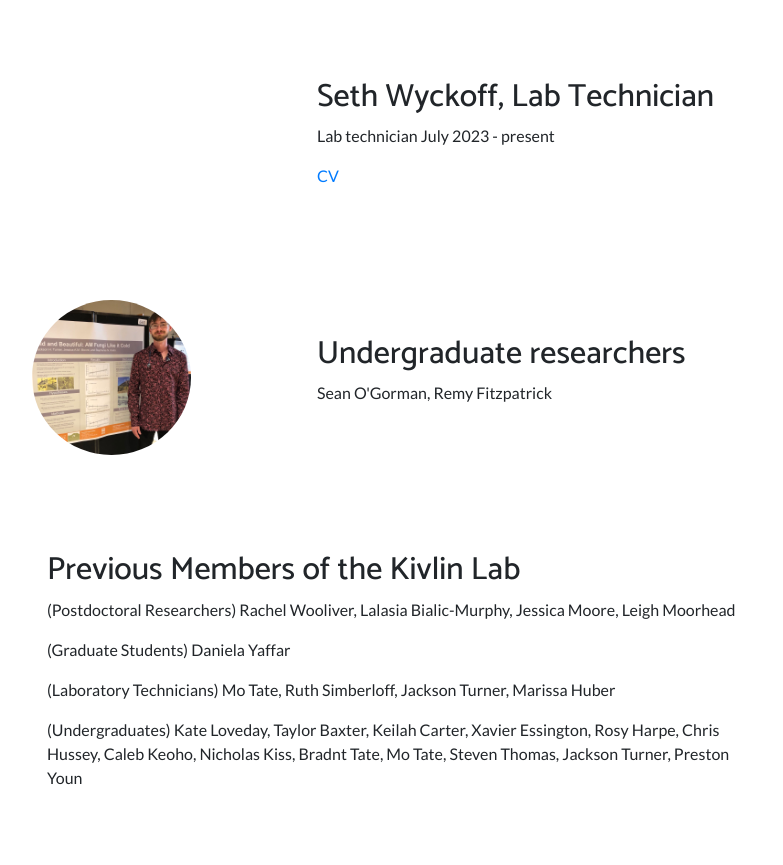
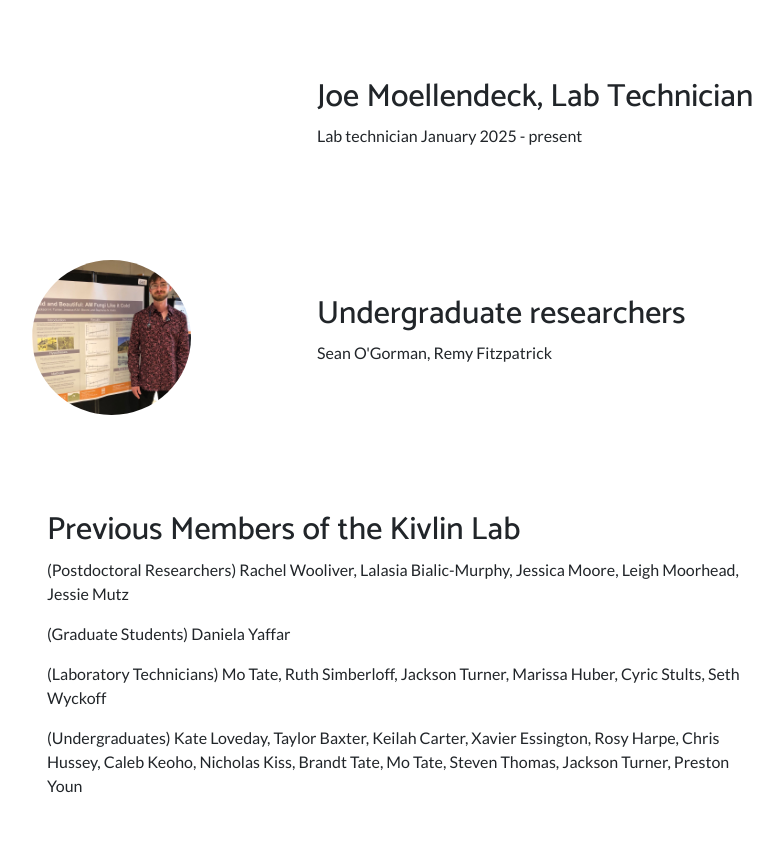
Before and after one commit to KivlinLab/KivlinLab.github.io, a website: page index.html in a window 1280 px wide. Shown: the part 4460-5325 px from the top of the page, without its empty margins (101-884 px from the left). Drawn offline with Linux system fonts and the light colour scheme; files whose address does not match are found by name.

Commit message:
Update index.html

```diff
--- a/index.html
+++ b/index.html
@@ -271,15 +271,15 @@
       <div class="row align-items-center">
         <div class="col-lg-3">
           <div class="p-5">
-           <img class="img-fluid rounded-circle" src="img/" alt="">
+
           </div>
         </div>
         <div class="col-lg-9">
           <div class="p-5">
-            <h5 class="display-5">Seth Wyckoff, Lab Technician </h5>
-            <p> Lab technician July 2023 - present
+            <h5 class="display-5">Joe Moellendeck, Lab Technician </h5>
+            <p> Lab technician January 2025 - present
             <body>
-    <p> <a href="img/">CV</a></p>
+
   </body>
 </html>
           </div>
@@ -301,10 +301,10 @@
 	    <div class="col-lg-9">
           <div class="p-5">
             <h5 class="display-5">Previous Members of the Kivlin Lab</h5>
-	    <p>(Postdoctoral Researchers) Rachel Wooliver, Lalasia Bialic-Murphy, Jessica Moore, Leigh Moorhead</p>
+	    <p>(Postdoctoral Researchers) Rachel Wooliver, Lalasia Bialic-Murphy, Jessica Moore, Leigh Moorhead, Jessie Mutz</p>
 	    <p>(Graduate Students) Daniela Yaffar</p>
-	    <p>(Laboratory Technicians) Mo Tate, Ruth Simberloff, Jackson Turner, Marissa Huber</p>
-            <p>(Undergraduates) Kate Loveday, Taylor Baxter, Keilah Carter, Xavier Essington, Rosy Harpe, Chris Hussey, Caleb Keoho, Nicholas Kiss, Bradnt Tate, Mo Tate, Steven Thomas, Jackson Turner, Preston Youn</p>
+	    <p>(Laboratory Technicians) Mo Tate, Ruth Simberloff, Jackson Turner, Marissa Huber, Cyric Stults, Seth Wyckoff</p>
+            <p>(Undergraduates) Kate Loveday, Taylor Baxter, Keilah Carter, Xavier Essington, Rosy Harpe, Chris Hussey, Caleb Keoho, Nicholas Kiss, Brandt Tate, Mo Tate, Steven Thomas, Jackson Turner, Preston Youn</p>
           </div>
         </div>
       </div>
@@ -615,11 +615,19 @@ and M.E. Kazenel</p>
             <h2 class="display-4">Publications</h2>
             <p>¥ Undergraduate student, † Graduate student, ‡ Postdoctoral Researcher
 <br>
+<br>(67) Russell, A.E., S.J. Hall, R. Bedoya, <b>S.N. Kivlin</b>, and C.V. Hawkes. 2024. Tree species controls over N and P cycling in a wet tropical forest. <i>Bulletin of the Ecological Society of America </i>
+<br>
+<br>(66) Lazar, A. R.P. Phillips, <b>S.N. Kivlin</b>, G.D. Bending, and R.M. Mushinkski. 2024. Understanding the ecological versalitity of Tetracladium spp. in temperate forest soil. <i>Environmental Microbiology</i> 26:e7001.
+<br>
+<br>(65) Russell, A.E., S.J. Hall, R. Bedoya, <b>S.N. Kivlin</b>, and C.V. Hawkes. 2024. Tree species controls over N and P cycling in a wet tropical forest. <i></i>Ecological Monographs</i> e1639.
+<br>
+<br>(64) Fahey, C., D. Choi, J. Wang, G. Domke, J.D. Edwards‡, S. Fei, <b>S.N. Kivlin</b>, L. LaRue, M McCormick, W. McShea, R.P. Phillips, J. Pulen, and J.D. Parker. In press. Tree diversity increases productivity via enhanced canopy structural complexity in two tree diversity-ecosystem function experiments. <i>Ecology</i>.
+<br>
 <br>(63) Xiang, Q-Y., <b>S.N. Kivlin</b>, D.E. Soltis, S. Yu, H. Chu, P.S. Soltis, and Y Zhao. 2024. Mapping microbial diversity onto the phylogeny of associated plant species. <i>Frontiers in Plant Science</i>.
 <br>
 <br>(62) Lennon, J., R.Z. Abramoff, S.D. Allison, R.M. Burckhardt, K.M. DeAngelis, J.P. Dunne, S.D. Frey, P. Friedlingstein, C.V. Hawkes, B.A. Hungate, S. Khurana, <b>S.N. Kivlin</b>, N.M. Levine, S. Manzoni, A.C. Martiny, J.B.H. Martiny, N. Nguyen, M. Rawat, D. Talmy, K. Todd-Brown, M. Vogtm, W.R. Weider, and E. Zakem. 2024. Priorities, opportunities and challenges for incorporating microorganisms into Earth system models for climate change prediction. <i>mBio</i> e00455-24.
 <br>
-<br>(61) Edwards, J., S. Love, R.P. Phillips, S. Fei, G. Domke, J. Parker, J.A. Schweitzer, J.K. Bailey, J.A. Fordyce, and <b>S.N. Kivlin</b>. In press. impacts of archival methods on soil microbial communities. <i>Soil Biology and Biogeochemisty.</i> 109329.
+<br>(61) Edwards, J.‡, S. Love, R.P. Phillips, S. Fei, G. Domke, J. Parker, J.A. Schweitzer, J.K. Bailey, J.A. Fordyce, and <b>S.N. Kivlin</b>. In press. impacts of archival methods on soil microbial communities. <i>Soil Biology and Biogeochemisty.</i> 109329.
 <br>
 <br>(60) Trautwig, A.N., M.R. Jackson, <b>S.N. Kivlin</b>, and K.A. Stinson. 2023. Reviewing ecological implications of mycorrhizal fungal interactions in the Brassicaeae. <i>Frontiers in Plant Science.</i> 14:1269815.
 <br>
```
